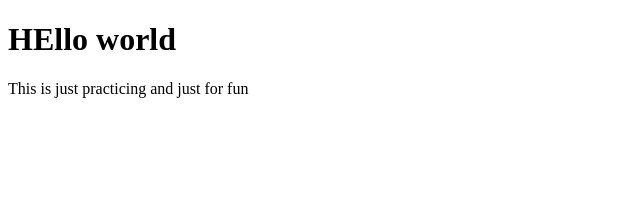
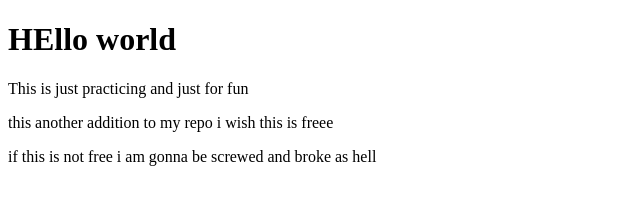
Before and after one commit to ChristopherJohnLumboy/practiceGit, a plain HTML site: page index.html in a window 1280 px wide. Shown: the whole page, without its empty margins (0-640 px from the left). Drawn offline with Linux system fonts and the light colour scheme.

Commit message:
upadte to add text to the html index

```diff
--- a/index.html
+++ b/index.html
@@ -8,5 +8,7 @@
 <body>
     <h1>HEllo world </h1>
     <p>This is just practicing and just for fun</p>
+    <p>this another addition to my repo i wish this is freee</p>
+    <p> if this is not free i am gonna be screwed and broke as hell</p>
 </body>
 </html>
```
